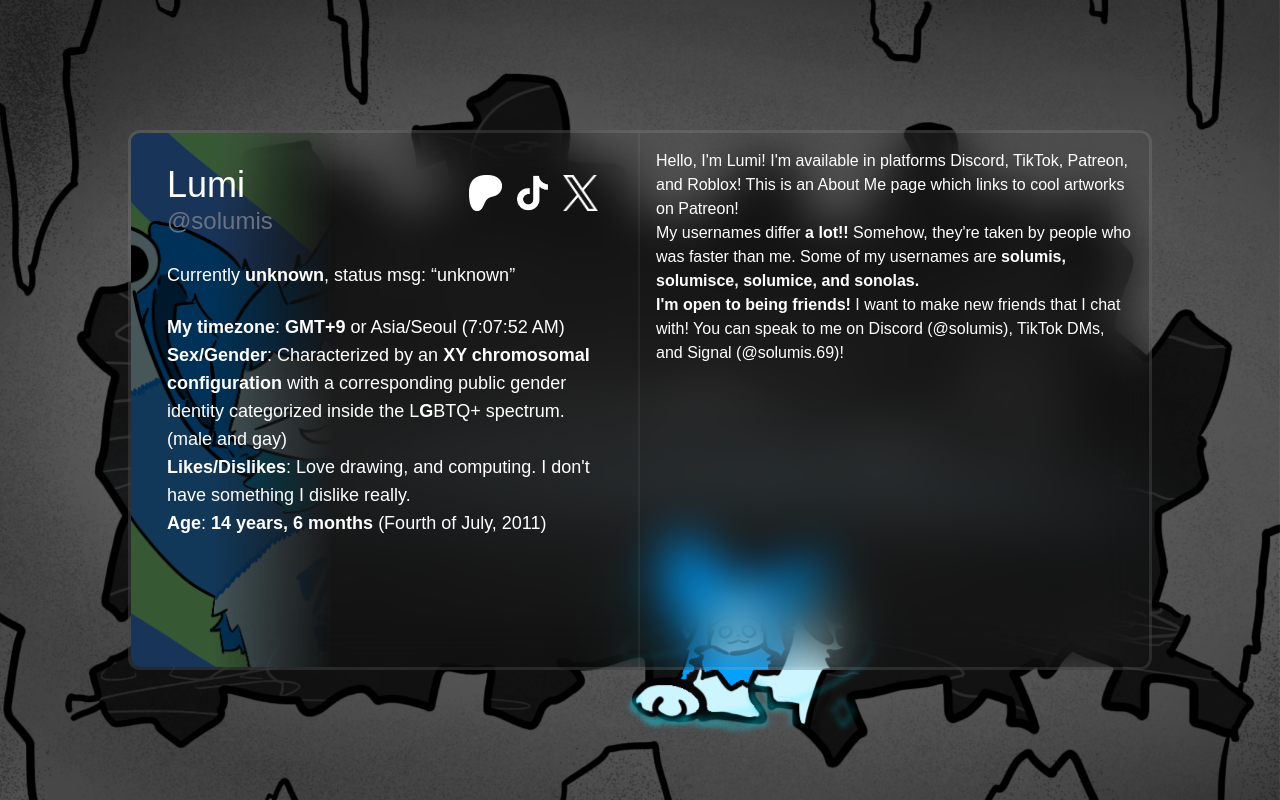
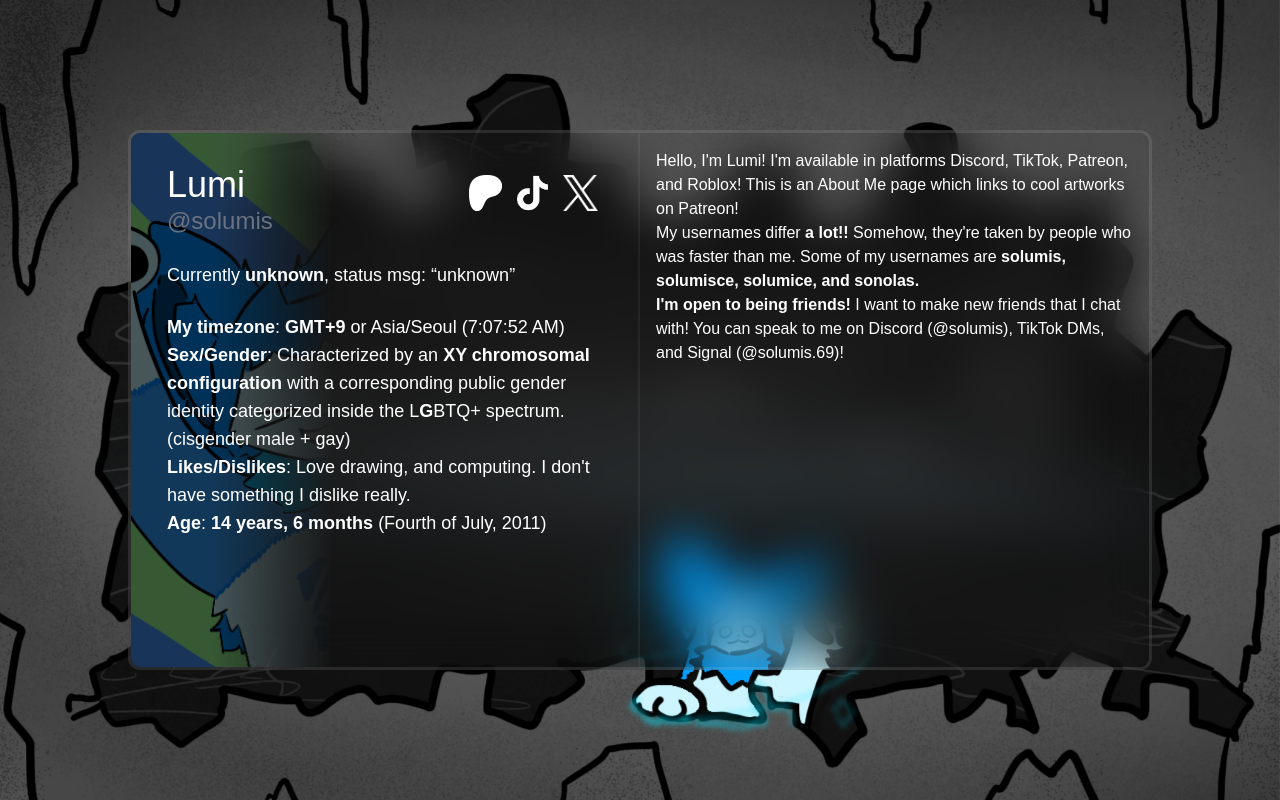
Before and after one commit to catwbanjo/ggcat, a website: page index.html in a window 1280 px wide. Drawn offline with Linux system fonts and the light colour scheme; no server answers; a web font is replaced by a local one.

Commit message:
personality publish

```diff
--- a/index.html
+++ b/index.html
@@ -38,7 +38,7 @@
                     </div><br/>
                     <span class="lg:text-lg">Currently <b><span id="discord_online_status">unknown</span></b>, status msg: <q><span id="discord_custom_status">unknown</span></q></span><br/><br/>
                     <span class="lg:text-lg"><b>My timezone</b>: <b>GMT+9</b> or Asia/Seoul (<span id="clock">--:--:--</span>)</span><br/>
-                    <span class="lg:text-lg"><b>Sex/Gender</b>: Characterized by an <b>XY chromosomal configuration</b> with a corresponding public gender identity categorized inside the L<b>G</b>BTQ+ spectrum. (male and gay)</span><br/>
+                    <span class="lg:text-lg"><b>Sex/Gender</b>: Characterized by an <b>XY chromosomal configuration</b> with a corresponding public gender identity categorized inside the L<b>G</b>BTQ+ spectrum. (cisgender male + gay)</span><br/>
                     <span class="lg:text-lg"><b>Likes/Dislikes</b>: Love drawing, and computing. I don't have something I dislike really.</span><br/>
                     <span class="text-base lg:text-lg"><b>Age</b>: <b><span id="age">--</span></b> (Fourth of July, 2011)</span>
 
```
